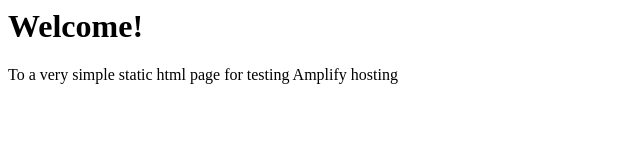
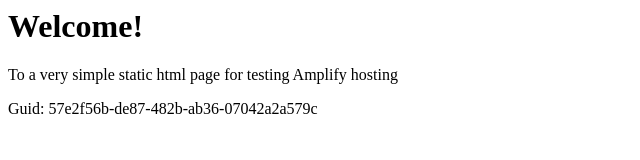
Before and after one commit to aws-aemilia-fra/Github-PR-Commit-Integration-Test-DoNotTouch-GitHubAutoBuildCanaryTest-v1-preprod-eu-central-1, a website: page src/index.html in a window 1280 px wide. Shown: the whole page, without its empty margins (0-640 px from the left). Drawn offline with Linux system fonts and the light colour scheme.

Commit message:
commit from integ tests

```diff
--- a/src/index.html
+++ b/src/index.html
@@ -1,3 +1,5 @@
+
+
 <html lang="en">
 
 <head>
@@ -10,6 +12,6 @@
 <body>
     <h1>Welcome!</h1>
     <p>To a very simple static html page for testing Amplify hosting</p>
-</body>
+    <p>Guid: 57e2f56b-de87-482b-ab36-07042a2a579c</p></body>
 
 </html>
```
